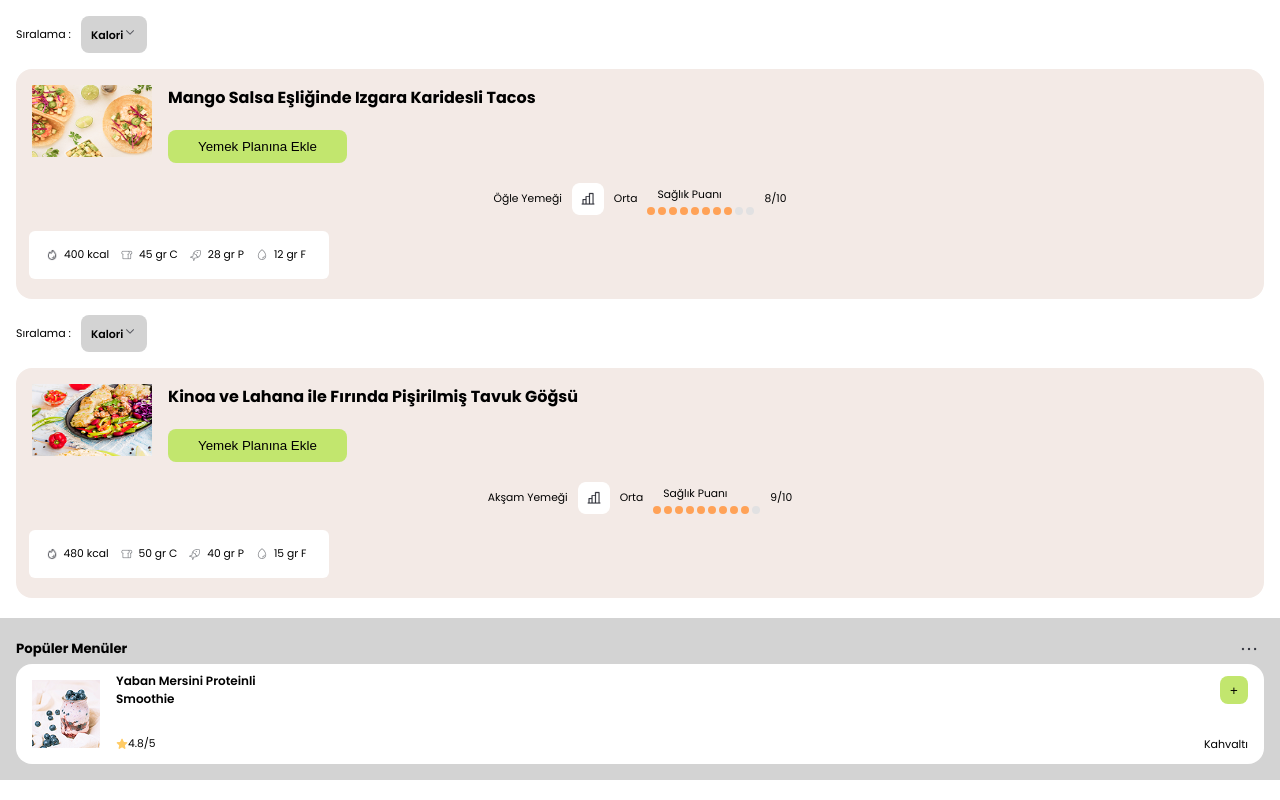
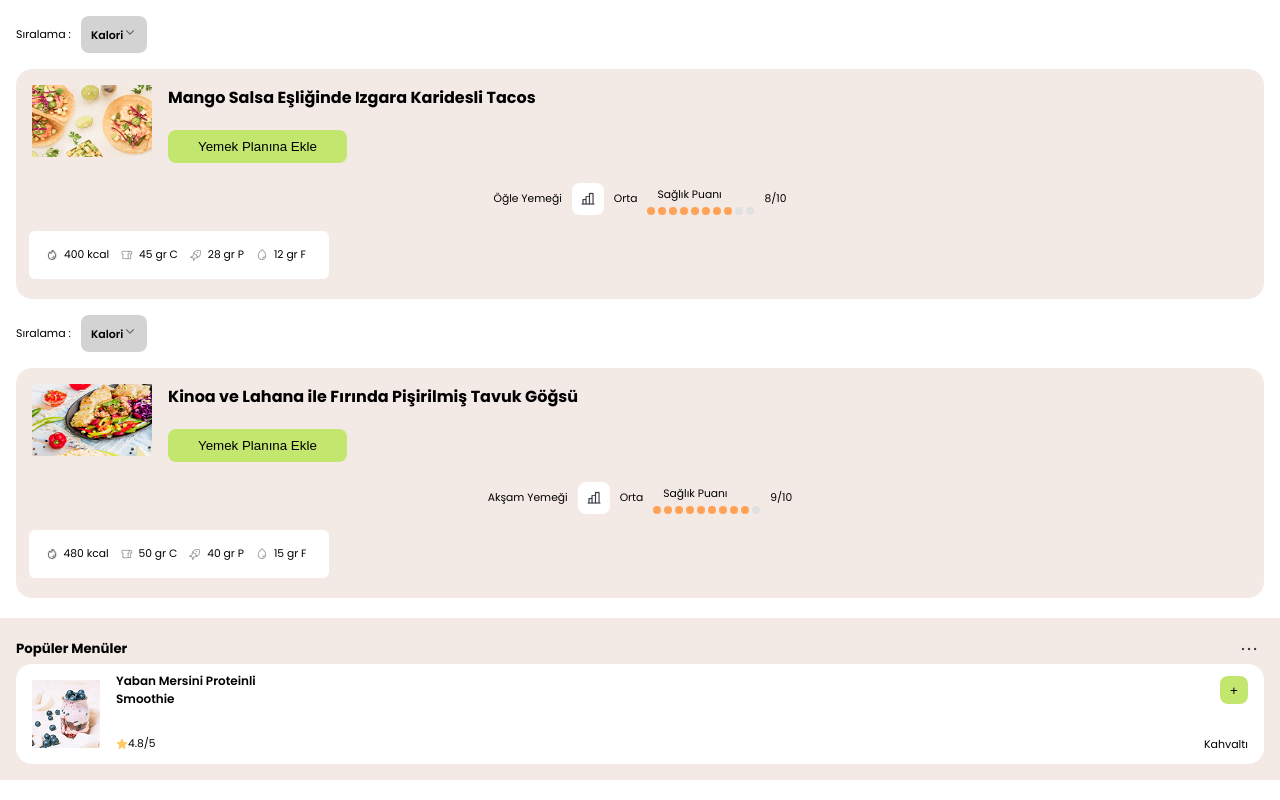
Before and after one commit to dursunkokturk/saglikli-yasam, a React (Vite) app: page / in a window 1280 px wide. Shown: the part 1922-2722 px from the top of the page. Built offline with nearby package versions, Linux system fonts and the light colour scheme.

Commit message:
src klasoru icindeki components klasoru icindeki PopularMenus Component icindeki AllPopularBreakfastMenus.jsx component icin, app.css dosyasinda genel css duzenlemeleri yapildi

```diff
--- a/src/App.css
+++ b/src/App.css
@@ -378,28 +378,24 @@ main .menu-lists label {
 
 /* ========== All Popular Breakfast Menus Component ========== */
 .all-popular-breakfast-menus {
-  background-color: lightgray;
+  background-color: rgb(243, 234, 230);
   padding: 16px;
   margin-inline: -16px;
 }
+
 .all-popular-breakfast-menus .all-popular-breakfast-card {
   background-color: white;
   border-radius: 16px;
 }
-
-/* .all-popular-breakfast-menus {
-  display: flex;
-  justify-content: space-between;
-} */
 
 .all-popular-breakfast-menus .write-and-photo {
   display: flex;
   justify-content: space-between;
   align-items: center;
 }
+
 .all-popular-breakfast-menus .all-popular-breakfast-card {
   display: flex;
-  /* background-color: white; */
 }
 
 .all-popular-breakfast-menus .all-popular-breakfast-card .all-popular-breakfast-menu-photo {
```
